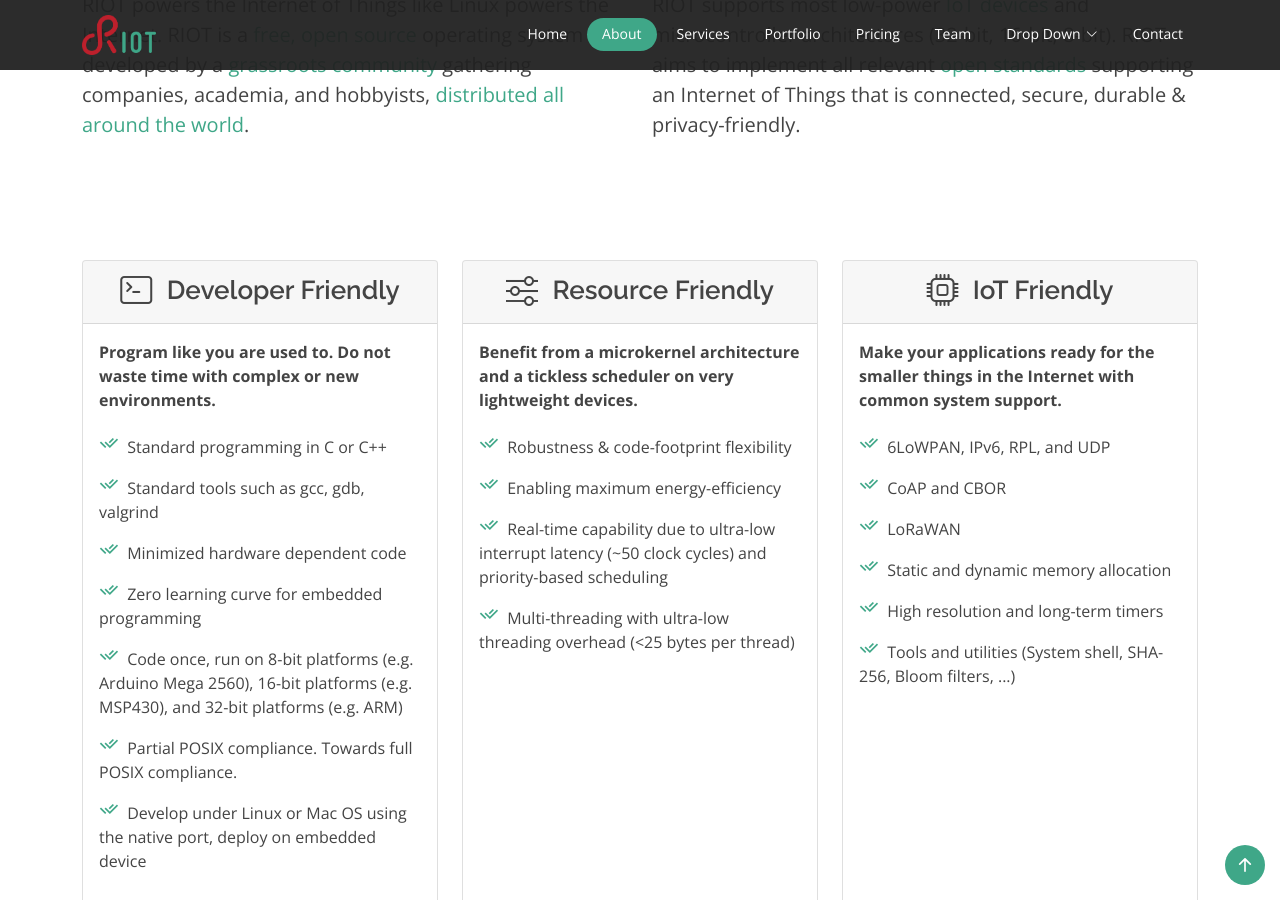
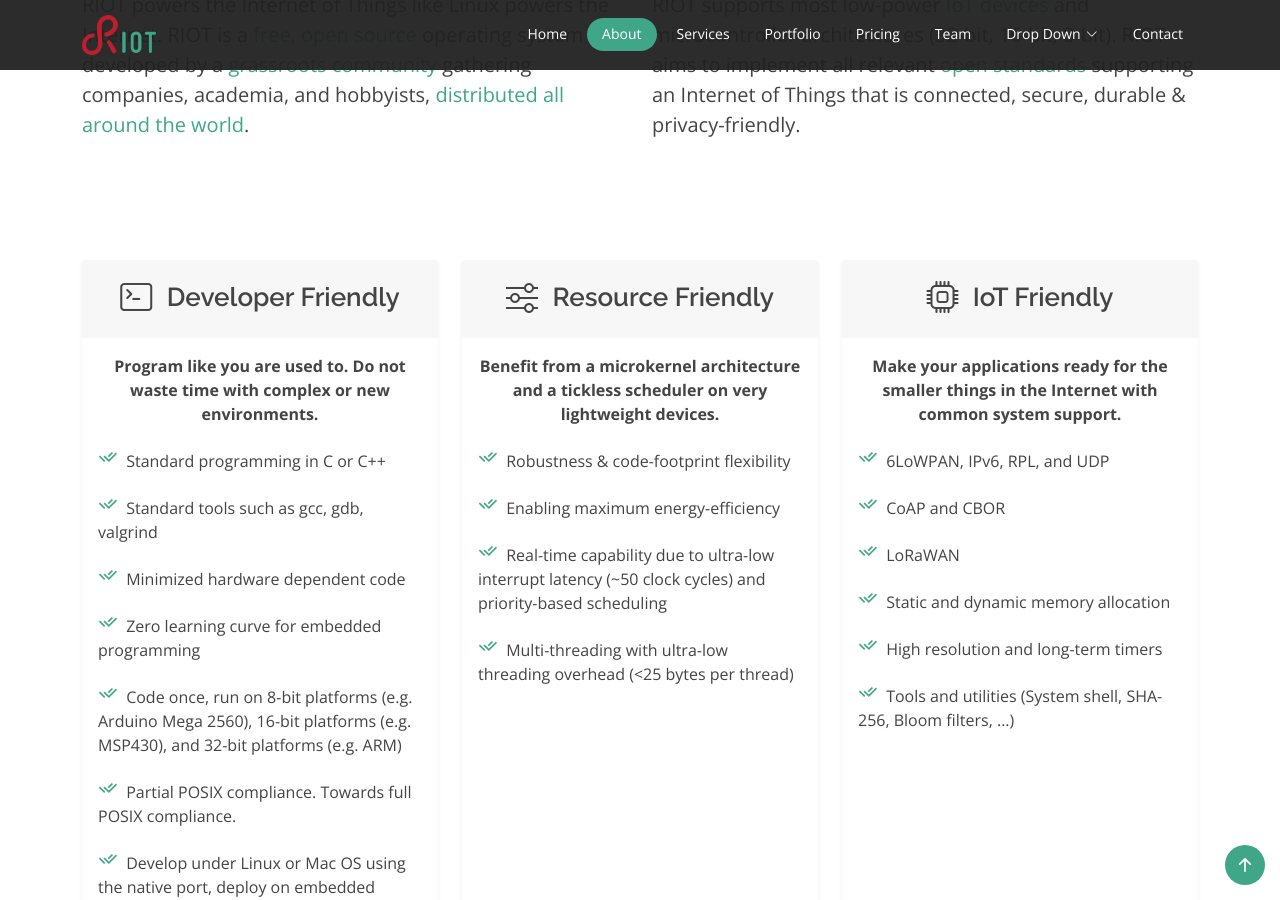
Before and after one commit to RIOT-OS/riot-os.org, a Jekyll site: the page built from index.html, in a window 1280 px wide and 900 px high, scrolled down 888 px. Built offline with Jekyll 4.4.1, drawn with Linux system fonts in a browser that asks for light colours; nearby versions of some CDN libraries; some web fonts are replaced.

Commit message:
index: polish features

```diff
--- a/_sass/pages/index.scss
+++ b/_sass/pages/index.scss
@@ -172,10 +172,6 @@
   .card-body ul {
     list-style: none;
     padding: 0;
-  }
-
-  .card-body ul li {
-    padding-bottom: 10px;
   }
 
   .card-body ul i {
--- a/index.html
+++ b/index.html
@@ -74,65 +74,65 @@
      <div class="container">
      <div class="row">
       <div class="col-12 col-md-4">
-        <div class="card h-100">
-          <div class="card-header text-center align-middle">
+        <div class="card border-0 shadow-sm rounded-2 h-100">
+          <div class="card-header p-3 border-0 text-center align-middle">
             <h3 class="card-title align-middle"> <i class="bi bi-terminal me-2"></i> Developer Friendly</h3>
           </div>
           <div class="card-body">
             <div class="card-text">
-              <p class="fw-bold">
+              <p class="fw-bold text-center">
                 Program like you are used to. Do not waste time with complex or new environments.
               </p>
               <ul>
-                <li><i class="ri-check-double-line"></i> Standard programming in C or C++ </li>
-                <li><i class="ri-check-double-line"></i> Standard tools such as gcc, gdb, valgrind </li>
-                <li><i class="ri-check-double-line"></i> Minimized hardware dependent code </li>
-                <li><i class="ri-check-double-line"></i> Zero learning curve for embedded programming </li>
-                <li><i class="ri-check-double-line"></i> Code once, run on 8-bit platforms (e.g. Arduino Mega 2560), 16-bit platforms (e.g. MSP430), and 32-bit platforms (e.g. ARM) </li>
-                <li><i class="ri-check-double-line"></i> Partial POSIX compliance. Towards full POSIX compliance. </li>
-                <li><i class="ri-check-double-line"></i> Develop under Linux or Mac OS using the native port, deploy on embedded device </li>
+                <li class="pb-3"><i class="ri-check-double-line"></i> Standard programming in C or C++ </li>
+                <li class="pb-3"><i class="ri-check-double-line"></i> Standard tools such as gcc, gdb, valgrind </li>
+                <li class="pb-3"><i class="ri-check-double-line"></i> Minimized hardware dependent code </li>
+                <li class="pb-3"><i class="ri-check-double-line"></i> Zero learning curve for embedded programming </li>
+                <li class="pb-3"><i class="ri-check-double-line"></i> Code once, run on 8-bit platforms (e.g. Arduino Mega 2560), 16-bit platforms (e.g. MSP430), and 32-bit platforms (e.g. ARM) </li>
+                <li class="pb-3"><i class="ri-check-double-line"></i> Partial POSIX compliance. Towards full POSIX compliance. </li>
+                <li class="pb-3"><i class="ri-check-double-line"></i> Develop under Linux or Mac OS using the native port, deploy on embedded device </li>
               </ul>
             </div>
           </div>
         </div>
       </div>
   <div class="col-12 col-md-4">
-    <div class="card h-100">
-      <div class="card-header text-center">
+    <div class="card border-0 shadow-sm rounded-2 h-100">
+      <div class="card-header p-3 border-0 text-center">
         <h3 class="card-title"><i class="bi bi-sliders me-2"></i> Resource Friendly</h3>
       </div>
       <div class="card-body">
         <div class="card-text">
-          <p class="fw-bold">
+          <p class="fw-bold text-center">
             Benefit from a microkernel architecture and a tickless scheduler on very lightweight devices.
           </p>
           <ul>
-            <li><i class="ri-check-double-line"></i> Robustness & code-footprint flexibility </li>
-            <li><i class="ri-check-double-line"></i> Enabling maximum energy-efficiency </li>
-            <li><i class="ri-check-double-line"></i> Real-time capability due to ultra-low interrupt latency (~50 clock cycles) and priority-based scheduling </li>
-            <li><i class="ri-check-double-line"></i> Multi-threading with ultra-low threading overhead (<25 bytes per thread) </li>
+            <li class="pb-3"><i class="ri-check-double-line"></i> Robustness & code-footprint flexibility </li>
+            <li class="pb-3"><i class="ri-check-double-line"></i> Enabling maximum energy-efficiency </li>
+            <li class="pb-3"><i class="ri-check-double-line"></i> Real-time capability due to ultra-low interrupt latency (~50 clock cycles) and priority-based scheduling </li>
+            <li class="pb-3"><i class="ri-check-double-line"></i> Multi-threading with ultra-low threading overhead (<25 bytes per thread) </li>
           </ul>
         </div>
       </div>
     </div>
   </div>
   <div class="col-12 col-md-4">
-    <div class="card h-100">
-      <div class="card-header text-center">
+    <div class="card border-0 shadow-sm rounded-2 h-100">
+      <div class="card-header p-3 border-0 text-center">
         <h3 class="card-title"><i class="bi bi-cpu me-2"></i> IoT Friendly</h3>
       </div>
       <div class="card-body">
         <div class="card-text">
-          <p class="fw-bold">
+          <p class="fw-bold text-center">
             Make your applications ready for the smaller things in the Internet with common system support.
           </p>
           <ul>
-            <li><i class="ri-check-double-line"></i> 6LoWPAN, IPv6, RPL, and UDP</li>
-            <li><i class="ri-check-double-line"></i> CoAP and CBOR</li>
-            <li><i class="ri-check-double-line"></i> LoRaWAN</li>
-            <li><i class="ri-check-double-line"></i> Static and dynamic memory allocation</li>
-            <li><i class="ri-check-double-line"></i> High resolution and long-term timers</li>
-            <li><i class="ri-check-double-line"></i> Tools and utilities (System shell, SHA-256, Bloom filters, ...)</li>
+            <li class="pb-3"><i class="ri-check-double-line"></i> 6LoWPAN, IPv6, RPL, and UDP</li>
+            <li class="pb-3"><i class="ri-check-double-line"></i> CoAP and CBOR</li>
+            <li class="pb-3"><i class="ri-check-double-line"></i> LoRaWAN</li>
+            <li class="pb-3"><i class="ri-check-double-line"></i> Static and dynamic memory allocation</li>
+            <li class="pb-3"><i class="ri-check-double-line"></i> High resolution and long-term timers</li>
+            <li class="pb-3"><i class="ri-check-double-line"></i> Tools and utilities (System shell, SHA-256, Bloom filters, ...)</li>
           </ul>
         </div>
       </div>
```
